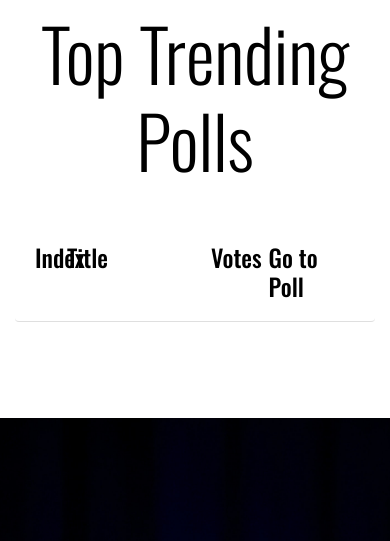
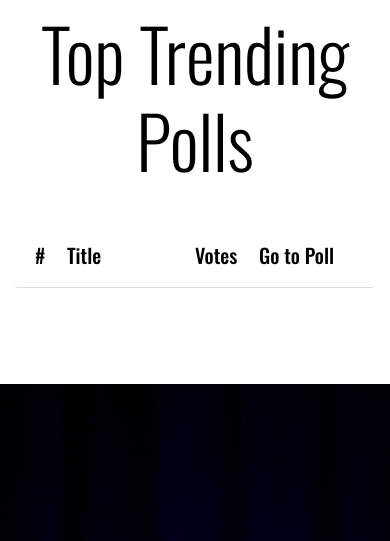
Before and after one commit to PollAppOrg/PollApp, a PHP site: page / in a window 390 px wide. Shown: the part 1675-2216 px from the top of the page. Run offline with PHP 8.4, Linux system fonts and the light colour scheme; some libraries are stand-ins or nearby versions.

Commit message:
small fixes

```diff
--- a/css/style.css
+++ b/css/style.css
@@ -203,3 +203,22 @@
     font-size: 25px;
   }
 }
+
+@media only screen and (max-width: 500px) {
+  .top-trending .index, .top-trending-2 .index {
+    font-size: 20px;
+  }
+
+  .top-trending .title, .top-trending-2 .title {
+    font-size: 20px;
+    width: 40%;
+  }
+
+  .top-trending .vote, .top-trending-2 .vote {
+    font-size: 20px;
+  }
+
+  .top-trending a, .top-trending .link, .top-trending-2 a, .top-trending-2 .link {
+    font-size: 20px;
+  }
+}
--- a/js/main.js
+++ b/js/main.js
@@ -15,7 +15,7 @@
 
     if(list2 != null) {
         list2.innerHTML = `<li class="list-group-item d-flex justify-content-between border-top-0 border-left-0 border-right-0">
-                                <h4 class="index">Index</h4>
+                                <h4 class="index">#</h4>
                                 <h4 class="title">Title</h4>
                                 <h4 class="vote">Votes</h4>
                                 <h4 class="link">Go to Poll</h4>
--- a/views/home.php
+++ b/views/home.php
@@ -84,7 +84,7 @@
         <div class="col-12">
             <ul class="list-group top-trending">
                 <li class="list-group-item d-flex justify-content-between border-top-0 border-left-0 border-right-0">
-                    <h4 class="index">Index</h4>
+                    <h4 class="index">#</h4>
                     <h4 class="title">Title</h4>
                     <h4 class="vote">Votes</h4>
                     <h4 class="link">Go to Poll</h4>
@@ -103,6 +103,7 @@
 
     <script src="https://cdnjs.cloudflare.com/ajax/libs/Chart.js/3.8.0/chart.min.js" integrity="sha512-sW/w8s4RWTdFFSduOTGtk4isV1+190E/GghVffMA9XczdJ2MDzSzLEubKAs5h0wzgSJOQTRYyaz73L3d6RtJSg==" crossorigin="anonymous" referrerpolicy="no-referrer"></script>
 <script>
+    root = "<?= ROOT ?>"
     <?php include 'js/main.js'; ?>
 </script>
 
```
